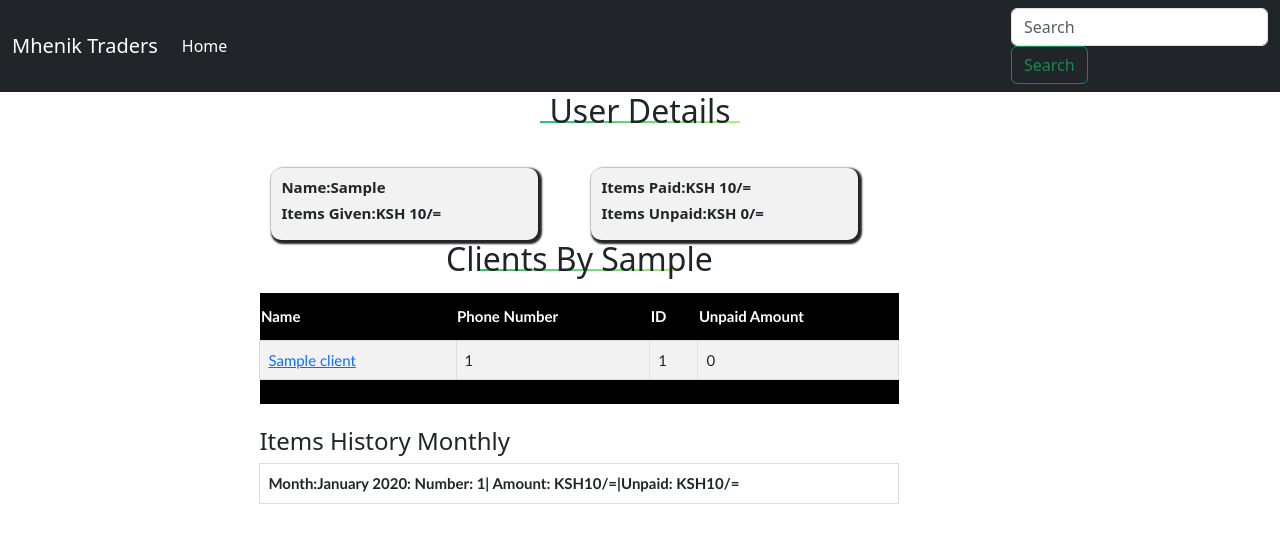
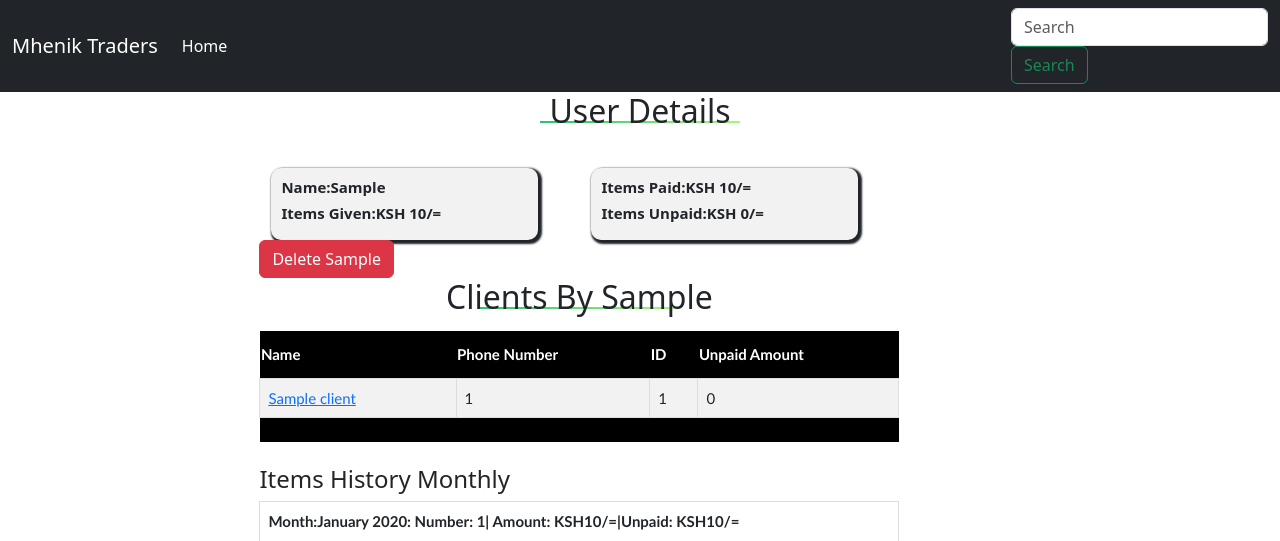
Before and after one commit to vincentmuya/Auto_log, a Django app: page /user/1/ in a window 1280 px wide. Shown: the top 541 px of the page. Run offline with Django 4.2, Linux system fonts and the light colour scheme; tables that the repository leaves empty hold one stand-in row (values such as "Sample post"); some libraries are stand-ins or nearby versions.

Commit message:
created delete user view function that deletes user and items related. created delete user url pattern and updated user details template with delete button and js to confirm deletion

```diff
--- a/app/templates/user_detail.html
+++ b/app/templates/user_detail.html
@@ -45,6 +45,7 @@
       </div>
     </div>
     </div>
+<button id="delete-button-{{ user_info.id }}" type="button" class="btn btn-danger" name="button" onclick="confirmDeleteUser('{{ user_info.id }}')" data-delete-url="{% url 'delete_user' user_info.id %}">Delete {{ user_info.username|capfirst }}</button>
                 <div id="card-title">
           <h2>Clients By {{ user_info.username|capfirst }} </h2>
             <div class="underline-title"></div>
@@ -57,7 +58,7 @@
         <th>ID</th>
         <th>Unpaid Amount</th>
     </tr>
-{% for client in clients %}
+            {% for client in clients %}
     <tr>
         <td><a href="{{ client.get_absolute_url }}">{{ client.name }}</a></td>
         <td>{{ client.phone_number }}</td>
@@ -103,3 +104,18 @@
 </body>
 </html>
 {%endblock%}
+
+{% block scripts %}
+<script src="https://code.jquery.com/jquery-3.6.0.min.js"></script>
+<script>
+function confirmDeleteUser(userId) {
+    console.log("Function called with id:", userId);
+
+    if (confirm("Are you sure you want to delete this User? All Clients and Items Related To Client Will Be Deleted")) {
+        var deleteUrl = "/delete/user/" + userId + "/";
+        console.log("Generated URL:", deleteUrl);
+        window.location.href = deleteUrl;
+    }
+}
+</script>
+{% endblock %}
--- a/app/urls.py
+++ b/app/urls.py
@@ -24,7 +24,7 @@ urlpatterns = [
     url('mark_all_items_paid/(?P<slug>[-\w]+)/$', views.mark_all_items_paid, name='mark_all_items_paid'),
     url(r'^delete/item/(?P<pk>\d+)/$', views.delete_item, name='delete_item'),
     url(r'^delete/client/(?P<slug>[-\w]+)/delete/$', views.delete_client, name='delete_client'),
-
+    url(r'^delete/user/(?P<id>\d+)/$', views.delete_user, name='delete_user'),
 ]
 
 if settings.DEBUG:
--- a/app/views.py
+++ b/app/views.py
@@ -494,3 +494,18 @@ def delete_client(request, slug):
 
     # Redirect to a success page or another appropriate view
     return redirect('/client_list')
+
+
+@login_required
+def delete_user(request, id):
+    user_info = get_object_or_404(User, id=id)
+
+    # Delete items given by the user
+    user_info.item_set.all().delete()
+
+    # Note: No need to delete clients related to the user in this case
+
+    # Delete the user
+    user_info.delete()
+
+    return redirect('/users')
```
Also changed, not shown: 1 other file.
